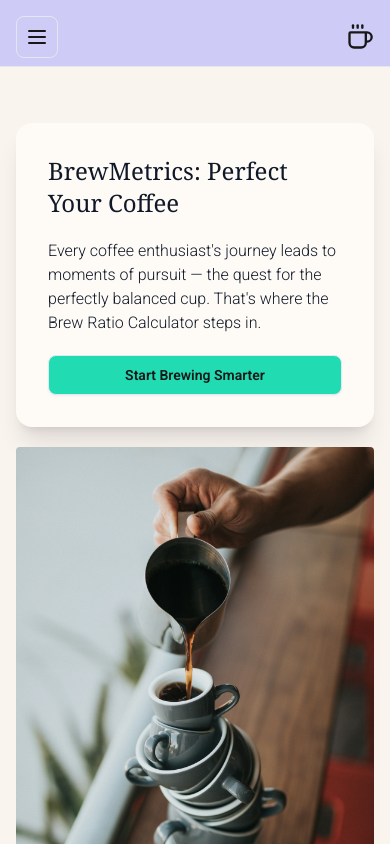
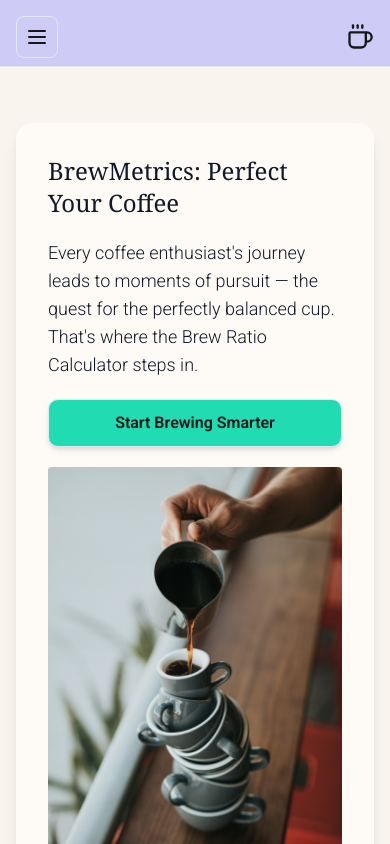
Before and after one commit to MrMarre/BrewMetrics, a Next.js app: page / in a window 390 px wide. Shown: the top 844 px of the page. Built offline with nearby package versions, Linux system fonts and the light colour scheme.

Commit message:
restyling buttons

```diff
--- a/src/components/common/Hero.tsx
+++ b/src/components/common/Hero.tsx
@@ -5,35 +5,37 @@ import Link from "next/link";
 import { Heading } from "../ui/heading";
 export default function Hero() {
   return (
-    <section className="max-w-full flex flex-col md:flex-row justify-between items-center gap-5 mt-6">
-      <div className="w-full md:w-1/2 flex flex-col gap-5 shadow-xl rounded-2xl p-8 md:p-12 bg-[var(--secondary)]">
-        {/* rounded-3xl
-
-          shadow-xl (soft, diffused)
-
-          bg-white or a subtle tinted color (#fefbf7, #faf4ef, etc.)
-
-          p-8 md:p-12 */}
+    <section className="max-w-full flex flex-col md:flex-row justify-between items-center gap-5 mt-6 shadow-lg hover:shadow-xl transition-shadow duration-300 rounded-2xl p-8  bg-[var(--secondary)]">
+      <div className="w-full md:w-7/12 flex flex-col items-start gap-5 ">
         <article className="flex flex-col gap-5">
           <Heading
             as="h1"
-            className="text-2xl md:text-4xl lg:text-4xl font-serif text-left"
+            className="text-2xl md:text-3xl lg:text-4xl xl:text-5xl 2xl:text-7xl font-serif text-left"
           >
             BrewMetrics: Perfect Your Coffee
           </Heading>
-          <Heading as="h3" className="text-1xl md:text-3xl text-left">
+          <Heading
+            as="h3"
+            className="text-lg md:text-xl lg:text-xl xl:text-3xl text-left"
+          >
             Every coffee enthusiast&#39;s journey leads to moments of pursuit —
             the quest for the perfectly balanced cup. That&#39;s where the Brew
             Ratio Calculator steps in.
           </Heading>
         </article>
-        <div className="flex flex-col sm:flex-row items-center gap-3 w-full md:w-auto">
+        <div className="flex flex-row md:flex-col items-center gap-3 w-full md:w-auto">
           <Button
             asChild
             variant="outline"
             size="lg"
-            className="w-full md:w-auto font-semibold bg-[var(--accent)] text-[var(--foreground)] transition-colors duration-300 hover:bg-[var(--accent-light)]"
+            className="w-full md:w-auto font-semibold bg-[var(--accent)]
+            text-[var(--foreground)] transition-colors duration-300
+             hover:bg-[var(--accent-light)] rounded-lg shadow-md
+             hover:shadow-lg transform hover:-translate-y-0.5
+             h-12 md:h-14 lg:h-16 px-6 md:px-8 lg:px-10 text-base md:text-lg lg:text-xl "
           >
+            {/* bg-emerald-600 text-white px-6 py-3 rounded-full
+  hover:bg-emerald-700 transition-all duration-200 shadow */}
             <Link href="/calculator" className="w-full block text-center">
               Start Brewing Smarter
             </Link>
@@ -42,7 +44,7 @@ export default function Hero() {
             asChild
             variant="outline"
             size="lg"
-            className="hidden bg-[var(--accent)] font-semibold lg:inline-flex"
+            className="hidden md:inline-flex bg-[var(--accent)] text-[var(--foreground)] hover:bg-[var(--accent-light)] font-semibold"
           >
             <Link href="/about" className="w-full md:w-auto block text-center">
               Learn More
--- a/src/components/common/NewSectionCard.tsx
+++ b/src/components/common/NewSectionCard.tsx
@@ -7,7 +7,7 @@ import { cn } from "@/lib/utils";
 type Props = {
   className?: string;
   disableDefaultMaxWidth?: boolean;
-  children: ReactNode;
+  children?: ReactNode;
   title?: string;
   slots?: {
     title?: ReactNode;
@@ -29,7 +29,8 @@ const NewSectionCard = ({
   <section
     className={clsx(
       "p-6 bg-[var(--secondary)] rounded-lg shadow-sm hover:shadow-lg transition-shadow duration-300 border border-gray-200 w-full lg:text-xl",
-      !disableDefaultMaxWidth && "max-w-md",
+      !disableDefaultMaxWidth &&
+        "max-w-md md:max-w-lg lg:max-w-xl xl:max-w-2xl",
       className,
     )}
     {...slotProps?.root}
--- a/src/components/ui/button.tsx
+++ b/src/components/ui/button.tsx
@@ -14,7 +14,7 @@ const buttonVariants = cva(
         destructive:
           "bg-destructive text-white shadow-xs hover:bg-destructive/90 focus-visible:ring-destructive/20 dark:focus-visible:ring-destructive/40 dark:bg-destructive/60",
         outline:
-          "border bg-background shadow-xs hover:bg-violet-300 hover:text-accent-foreground dark:bg-input/30 dark:border-input dark:hover:bg-input/50",
+          "border bg-background shadow-xs  hover:text-accent-foreground dark:bg-input/30 dark:border-input dark:hover:bg-input/50",
         secondary:
           "bg-secondary text-secondary-foreground shadow-xs hover:bg-secondary/80",
         ghost:
--- a/src/pages/about/index.tsx
+++ b/src/pages/about/index.tsx
@@ -6,10 +6,11 @@ import Link from "next/link";
 
 export default function About() {
   return (
-    <div className="container mx-auto flex justify-center items-center flex-col w-full sm:w-3/4 md:w-3/4  px-4 py-8">
+    <div className="container mx-auto flex justify-center items-center flex-col w-full lg:w-3/4 px-4 py-8">
       <NewSectionCard
         title="About"
-        className="max-w-full flex flex-col gap-4 items-center"
+        disableDefaultMaxWidth
+        className="w-full flex flex-col gap-4 items-center"
       >
         <p>
           My coffee journey started with a simple realization—some cups tasted
--- a/src/pages/index.tsx
+++ b/src/pages/index.tsx
@@ -14,7 +14,7 @@ export default function Home() {
         keywords="coffee, brew ratio, calculator, perfect brew, coffee measurement, recipe, tools, tooling, coffee brewing, coffee brewing tools"
         url="https://brew-metrics.vercel.app/"
       />
-      <main className="container mx-auto flex flex-col gap-8 w-full sm:w-3/4 md:w-3/4  px-4 py-8">
+      <main className="container mx-auto flex flex-col gap-8 w-full  lg:w-3/4  px-4 py-8">
         <Hero />
 
         <NewSectionCard
```
